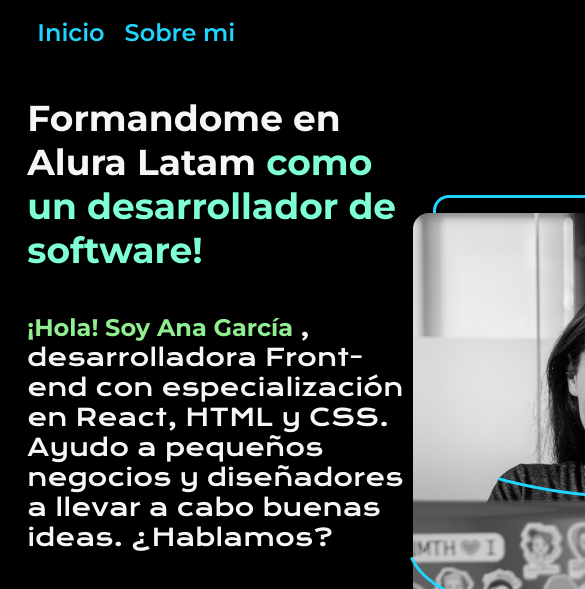
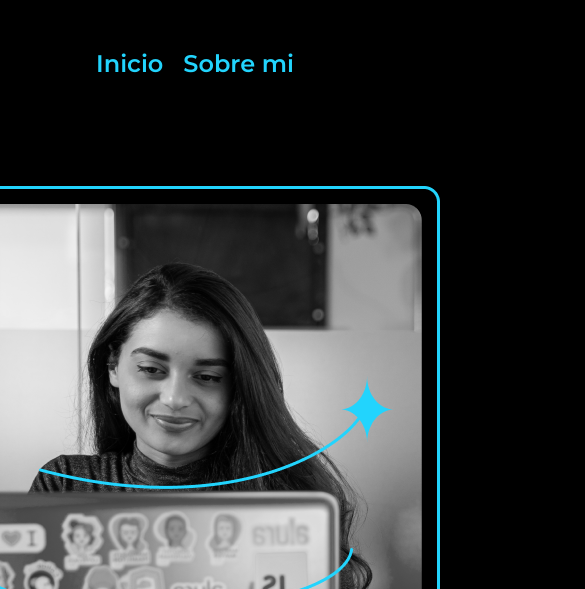
Before and after one commit to Jeo98/portafolio, a plain HTML site: page index.html in a window 390 px wide. Shown: the top 589 px of the page, 585 px wide, since content can reach past the window. Drawn offline with nearby package versions, Linux system fonts and the light colour scheme.

Commit message:
Agrega responsive a pagina

```diff
--- a/style/style.css
+++ b/style/style.css
@@ -63,11 +63,11 @@ body{
         align-items: center;
         justify-content: space-between;
         margin: 10% 7%;
-
+        gap: 40px;
 }
 .presentacion__contenido{
 
-    width:615px;
+    width: 50%;
     display: flex;
     flex-direction: column;
     gap: 40px;
@@ -99,7 +99,7 @@ body{
 
 .presentacion__enlaces_links{
 
-    width: 378px;
+    width: 50%;
 
     text-align: center;
     padding: 21.5px 0;
@@ -140,3 +140,21 @@ body{
     padding: 1.5rem;
 
 }
+
+@media (max-width:1200px){
+
+    .header{
+        padding: 10%;
+    }
+    .header__menu{
+        margin: auto;
+        justify-content: center;
+    }
+    .presentacion{
+        flex-direction: column-reverse;/* cuando la pagina se achique a menos de 1200px, elementos van en columna*/
+        padding: 5%;;
+    }
+    .presentacion__contenido{
+        width: auto; /*usar auto, se adapta automaticamente al tamaño del elemento padre*/
+    }
+}
```
